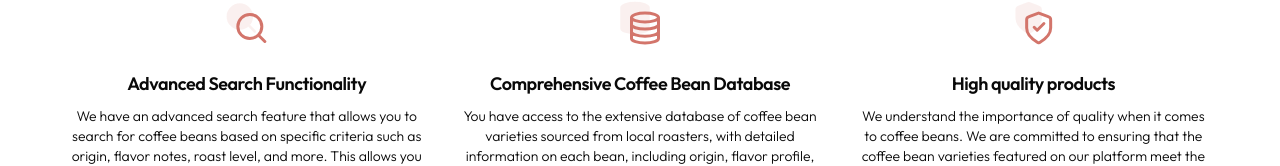
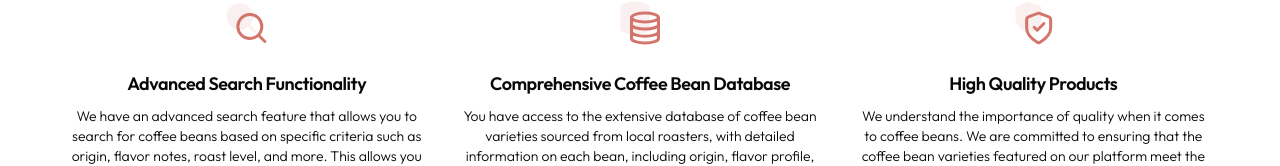
Before and after one commit to star-works/coffee-beans, a Next.js app: page / in a window 1280 px wide. Shown: the part 594-760 px from the top of the page. Built offline with nearby package versions, Linux system fonts and the light colour scheme.

Commit message:
homepage done

```diff
--- a/src/components/common/Helper.jsx
+++ b/src/components/common/Helper.jsx
@@ -86,7 +86,7 @@ export const serviceData = [
   {
     cardPadding: "pt-6 md:pt-0",
     icon: <ProductData />,
-    title: "High quality products",
+    title: "High Quality Products",
     description:
       "We understand the importance of quality when it comes to coffee beans. We are committed to ensuring that the coffee bean varieties featured on our platform meet the highest standards of excellence and authenticity.",
   },
--- a/src/components/homepage/AdvanceCards.jsx
+++ /dev/null
@@ -1,7 +0,0 @@
-import React from "react";
-
-const AdvanceCards = () => {
-  return <div>AdvanceCards</div>;
-};
-
-export default AdvanceCards;
```
